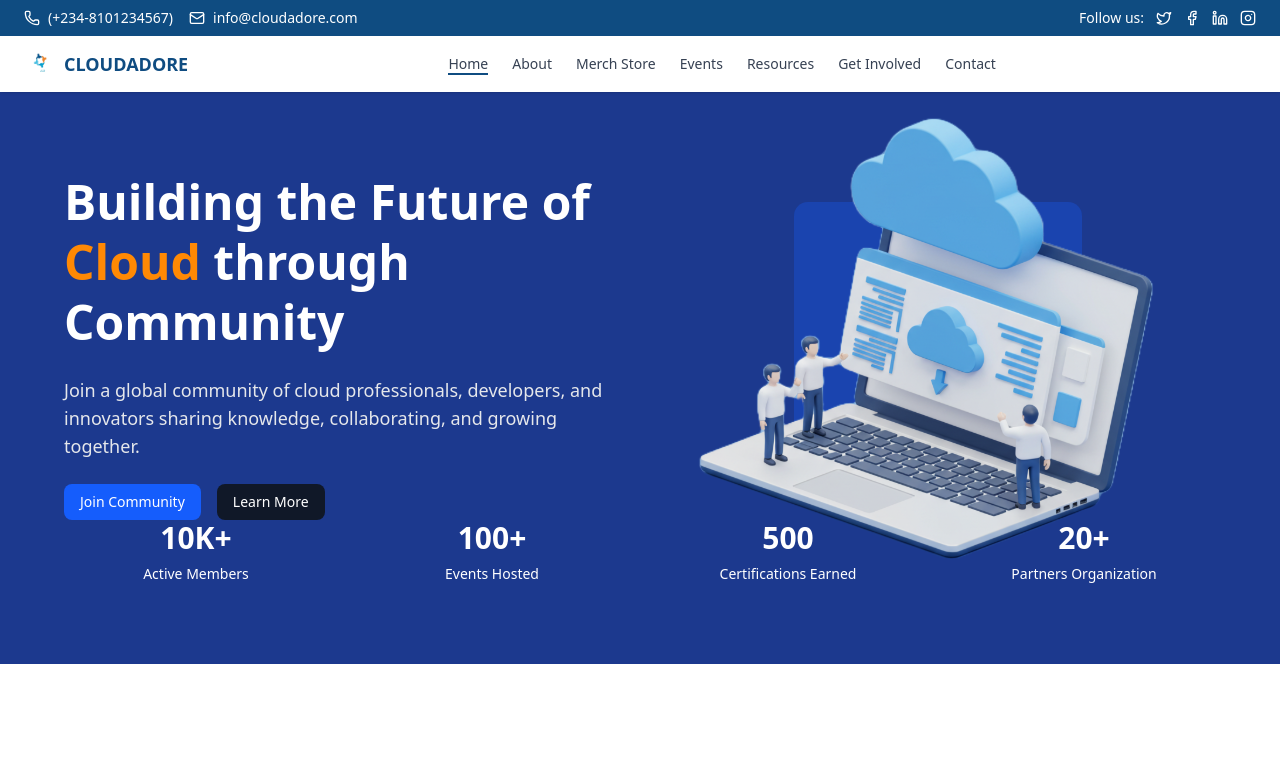
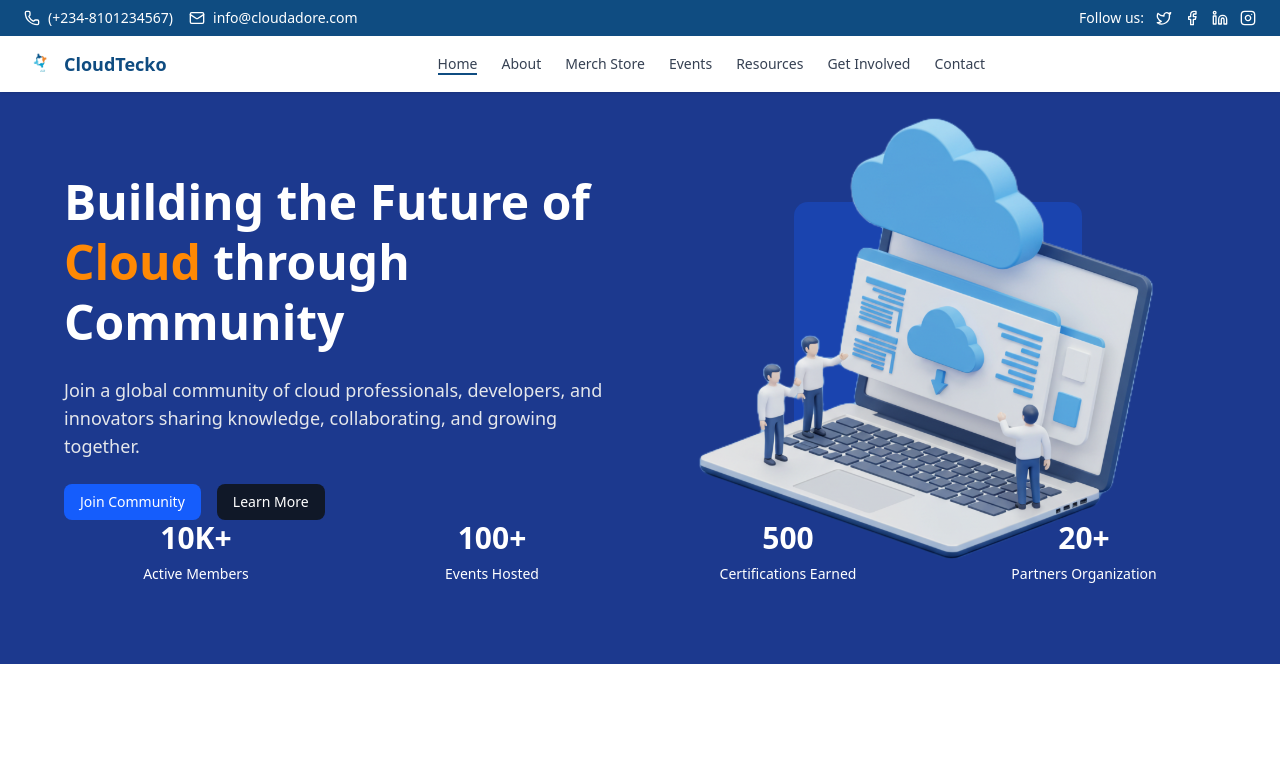
Before and after one commit to cloudadore-LLC/cloudadore, a Next.js app: page / in a window 1280 px wide. Shown: the top 766 px of the page. Built offline with nearby package versions, Linux system fonts and the light colour scheme.

Commit message:
new repo for cloudtecko

```diff
--- a/app/layout.tsx
+++ b/app/layout.tsx
@@ -16,8 +16,8 @@ const geistMono = Geist_Mono({
 });
 
 export const metadata: Metadata = {
-  title: "Cloudadore",
-  description: "Generated by create next app",
+  title: "CloudTecko",
+  description: "A Cloud Platform",
 };
 
 export default function RootLayout({
--- a/views/Header.tsx
+++ b/views/Header.tsx
@@ -108,7 +108,7 @@ const Header: React.FC = () => {
             className="h-8"
           />
           <Link href="/">
-            <span className="text-[#0f4c81] font-bold text-lg">CLOUDADORE</span>
+            <span className="text-[#0f4c81] font-bold text-lg">CloudTecko</span>
           </Link>
         </div>
 
```
Also changed, not shown: 1 other file (tests, documents, lock files or other folders).
